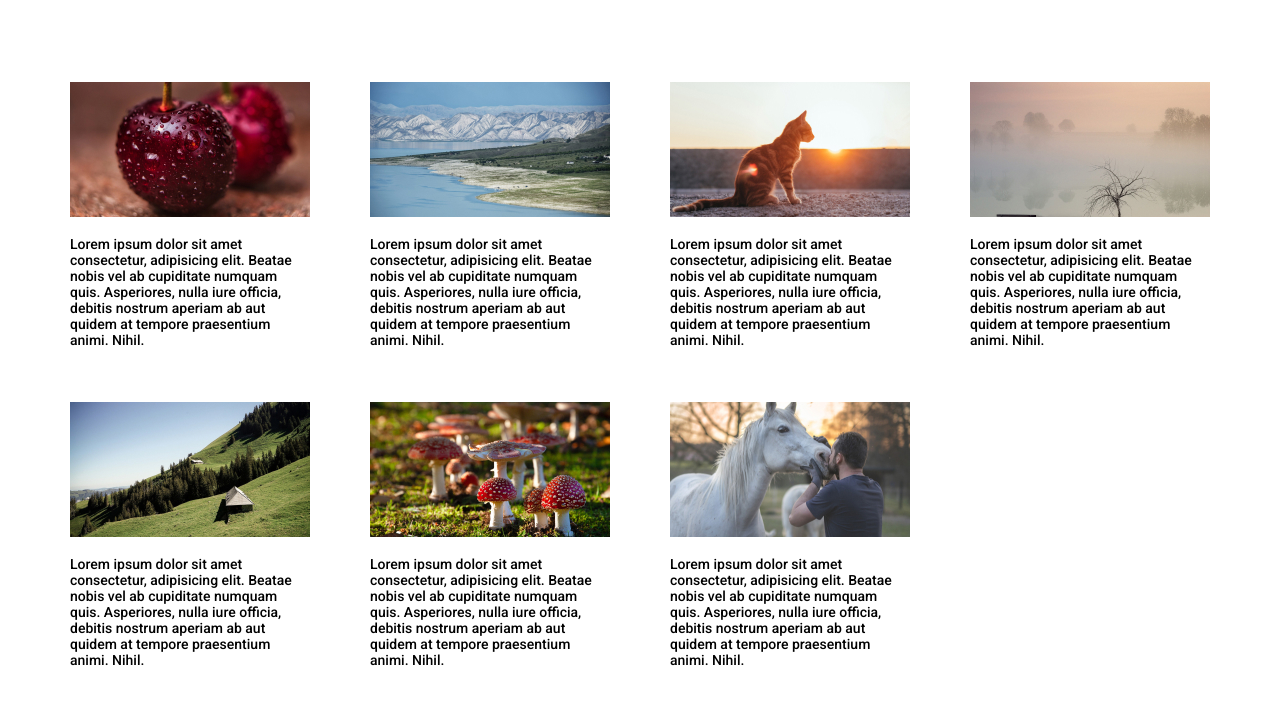
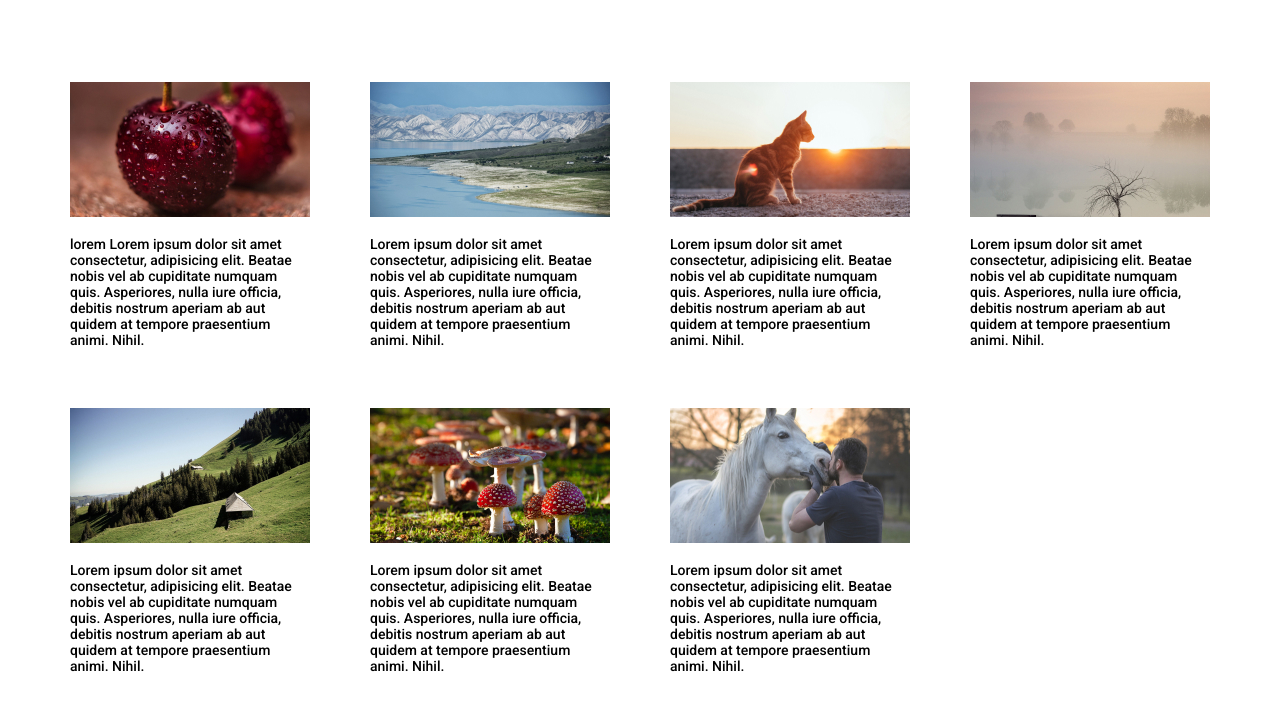
Before and after one commit to markbulavchyk/grid, a plain HTML site: page index.html in a window 1280 px wide. Drawn offline with Linux system fonts and the light colour scheme.

Commit message:
added function minmax in grid-template-rows

```diff
--- a/css/style.css
+++ b/css/style.css
@@ -5,7 +5,7 @@
 .grid-container {
     display: grid;
     grid-template-columns: repeat(4, 240px);
-    grid-template-rows: repeat(2, 260px);
+    grid-template-rows: repeat(2, minmax(260px, auto));
     grid-auto-rows: 260px;
     gap: 60px;
     width: 1140px;
@@ -21,5 +21,5 @@
 }
 
 .grid-elem__img {
- g   width: 100%;
+    width: 100%;
 }
--- a/index.html
+++ b/index.html
@@ -13,7 +13,7 @@
     <div class="grid-container">
         <div class="grid-elem">
             <img class="grid-elem__img" src="img/cherries.jpg" alt="img">
-            <div class="grid-elem__descr">Lorem ipsum dolor sit amet consectetur, adipisicing elit. Beatae nobis vel ab cupiditate numquam quis. Asperiores, nulla iure officia, debitis nostrum aperiam ab aut quidem at tempore praesentium animi. Nihil.</div>
+            <div class="grid-elem__descr">lorem Lorem ipsum dolor sit amet consectetur, adipisicing elit. Beatae nobis vel ab cupiditate numquam quis. Asperiores, nulla iure officia, debitis nostrum aperiam ab aut quidem at tempore praesentium animi. Nihil.</div>
         </div>
         <div class="grid-elem">
             <img class="grid-elem__img" src="img/kyrgyzstan.jpg" alt="img">
```
